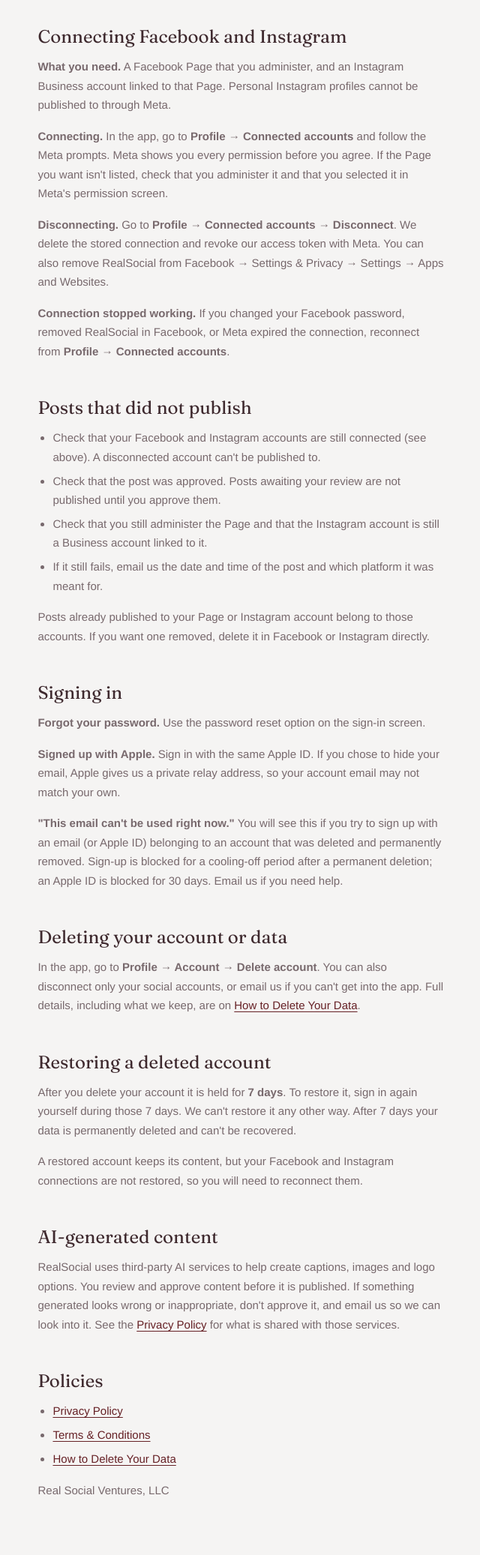
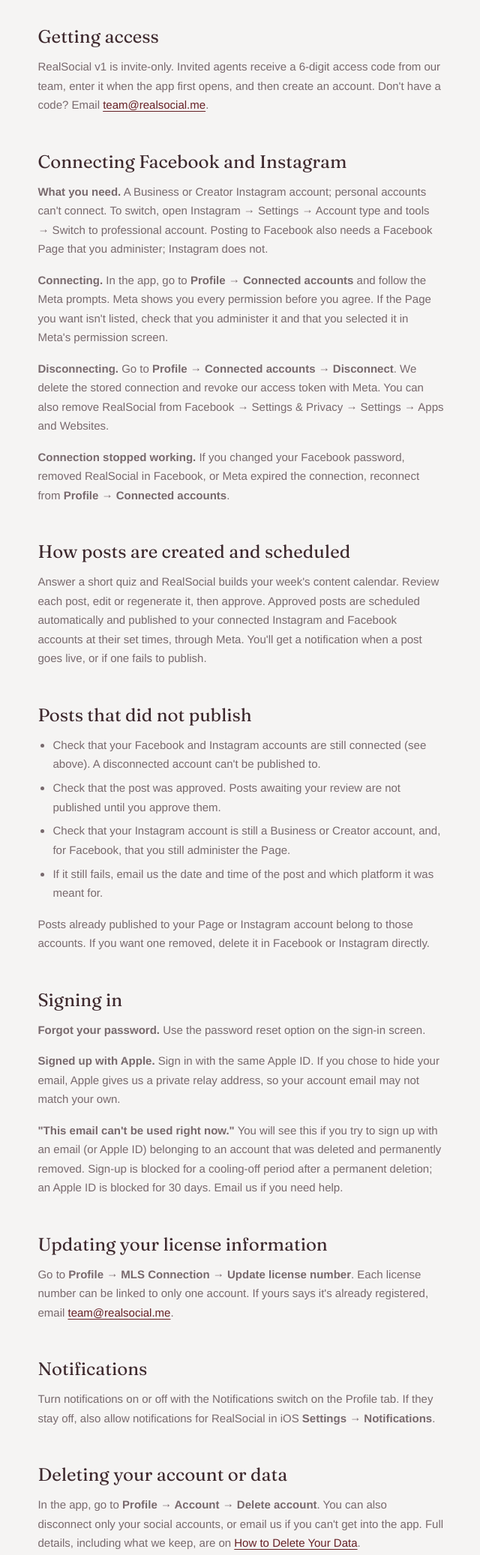
Before and after one commit to f22labs/realsocial-landing, a plain HTML site: page support/index.html in a window 1280 px wide. Shown: the part 700-2774 px from the top of the page at 75% size, without its empty margins (319-959 px from the left). Drawn offline with nearby package versions, Linux system fonts and the light colour scheme.

Commit message:
fix: Support page

```diff
--- a/support/index.html
+++ b/support/index.html
@@ -22,15 +22,19 @@
     <h1>Support</h1>
     <p class="updated">Real Social App. Last updated November 20, 2026.</p>
 
-    <p>Need help with RealSocial? Start with the answers below. If you can't find what you need, email us at <a href="mailto:team@realsocial.me">team@realsocial.me</a>.</p>
+    <p>Need help with RealSocial? Start with the answers below. If you can't find what you need, email us at <a href="mailto:team@realsocial.me">team@realsocial.me</a>. We reply within 1&ndash;2 business days.</p>
 
     <details class="toc">
       <summary>Contents</summary>
       <ul>
         <li><a href="#contact">Contact us</a></li>
+        <li><a href="#access">Getting access</a></li>
         <li><a href="#connect">Connecting Facebook and Instagram</a></li>
+        <li><a href="#scheduling">How posts are created and scheduled</a></li>
         <li><a href="#publishing">Posts that did not publish</a></li>
         <li><a href="#sign-in">Signing in</a></li>
+        <li><a href="#license">Updating your license information</a></li>
+        <li><a href="#notifications">Notifications</a></li>
         <li><a href="#delete">Deleting your account or data</a></li>
         <li><a href="#restore">Restoring a deleted account</a></li>
         <li><a href="#ai">AI-generated content</a></li>
@@ -48,12 +52,22 @@
       <p>To help us resolve things faster, email from the address on your RealSocial account and tell us what you were trying to do, what happened instead, and the device you use. Please never send us your password.</p>
     </section>
 
+    <section id="access">
+      <h2>Getting access</h2>
+      <p>RealSocial v1 is invite-only. Invited agents receive a 6-digit access code from our team, enter it when the app first opens, and then create an account. Don't have a code? Email <a href="mailto:team@realsocial.me">team@realsocial.me</a>.</p>
+    </section>
+
     <section id="connect">
       <h2>Connecting Facebook and Instagram</h2>
-      <p><strong>What you need.</strong> A Facebook Page that you administer, and an Instagram Business account linked to that Page. Personal Instagram profiles cannot be published to through Meta.</p>
+      <p><strong>What you need.</strong> A Business or Creator Instagram account; personal accounts can't connect. To switch, open Instagram &rarr; Settings &rarr; Account type and tools &rarr; Switch to professional account. Posting to Facebook also needs a Facebook Page that you administer; Instagram does not.</p>
       <p><strong>Connecting.</strong> In the app, go to <strong>Profile &rarr; Connected accounts</strong> and follow the Meta prompts. Meta shows you every permission before you agree. If the Page you want isn't listed, check that you administer it and that you selected it in Meta's permission screen.</p>
       <p><strong>Disconnecting.</strong> Go to <strong>Profile &rarr; Connected accounts &rarr; Disconnect</strong>. We delete the stored connection and revoke our access token with Meta. You can also remove RealSocial from Facebook &rarr; Settings &amp; Privacy &rarr; Settings &rarr; Apps and Websites.</p>
       <p><strong>Connection stopped working.</strong> If you changed your Facebook password, removed RealSocial in Facebook, or Meta expired the connection, reconnect from <strong>Profile &rarr; Connected accounts</strong>.</p>
+    </section>
+
+    <section id="scheduling">
+      <h2>How posts are created and scheduled</h2>
+      <p>Answer a short quiz and RealSocial builds your week's content calendar. Review each post, edit or regenerate it, then approve. Approved posts are scheduled automatically and published to your connected Instagram and Facebook accounts at their set times, through Meta. You'll get a notification when a post goes live, or if one fails to publish.</p>
     </section>
 
     <section id="publishing">
@@ -61,7 +75,7 @@
       <ul>
         <li>Check that your Facebook and Instagram accounts are still connected (see above). A disconnected account can't be published to.</li>
         <li>Check that the post was approved. Posts awaiting your review are not published until you approve them.</li>
-        <li>Check that you still administer the Page and that the Instagram account is still a Business account linked to it.</li>
+        <li>Check that your Instagram account is still a Business or Creator account, and, for Facebook, that you still administer the Page.</li>
         <li>If it still fails, email us the date and time of the post and which platform it was meant for.</li>
       </ul>
       <p>Posts already published to your Page or Instagram account belong to those accounts. If you want one removed, delete it in Facebook or Instagram directly.</p>
@@ -72,6 +86,16 @@
       <p><strong>Forgot your password.</strong> Use the password reset option on the sign-in screen.</p>
       <p><strong>Signed up with Apple.</strong> Sign in with the same Apple ID. If you chose to hide your email, Apple gives us a private relay address, so your account email may not match your own.</p>
       <p><strong>"This email can't be used right now."</strong> You will see this if you try to sign up with an email (or Apple ID) belonging to an account that was deleted and permanently removed. Sign-up is blocked for a cooling-off period after a permanent deletion; an Apple ID is blocked for 30 days. Email us if you need help.</p>
+    </section>
+
+    <section id="license">
+      <h2>Updating your license information</h2>
+      <p>Go to <strong>Profile &rarr; MLS Connection &rarr; Update license number</strong>. Each license number can be linked to only one account. If yours says it's already registered, email <a href="mailto:team@realsocial.me">team@realsocial.me</a>.</p>
+    </section>
+
+    <section id="notifications">
+      <h2>Notifications</h2>
+      <p>Turn notifications on or off with the Notifications switch on the Profile tab. If they stay off, also allow notifications for RealSocial in iOS <strong>Settings &rarr; Notifications</strong>.</p>
     </section>
 
     <section id="delete">
```
